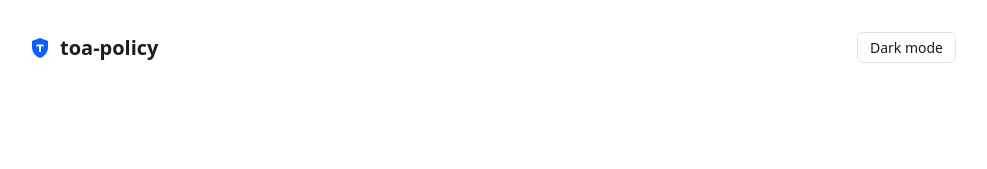
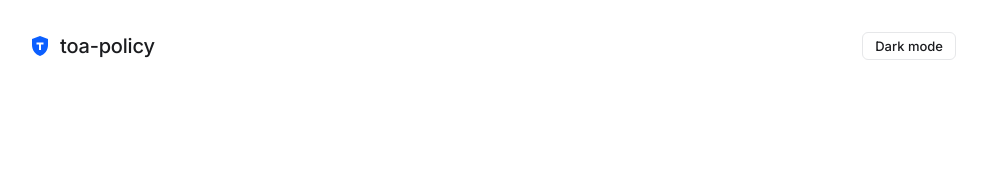
Before and after one commit to djhardy99/toa, a React (Vite) app in the folder apps/toa-policy/: page / in a window 1280 px wide. Shown: the top 169 px of the page, without its empty margins (148-1135 px from the left). Built offline with nearby package versions, Linux system fonts and the light colour scheme.

Commit message:
sttyle update

```diff
--- a/apps/toa-policy/index.html
+++ b/apps/toa-policy/index.html
@@ -4,6 +4,12 @@
     <meta charset="utf-8" />
     <meta name="viewport" content="width=device-width, initial-scale=1" />
     <title>toa-policy</title>
+    <link rel="preconnect" href="https://fonts.googleapis.com" />
+    <link rel="preconnect" href="https://fonts.gstatic.com" crossorigin />
+    <link
+      rel="stylesheet"
+      href="https://fonts.googleapis.com/css2?family=Inter:wght@400;500&display=swap"
+    />
     <link rel="stylesheet" href="/src/styles.css" />
   </head>
   <body>
--- a/apps/toa-policy/src/styles.css
+++ b/apps/toa-policy/src/styles.css
@@ -3,13 +3,13 @@
 :root {
   color-scheme: light dark;
 
-  --bg: light-dark(#ffffff, #0f1114);
-  --surface: light-dark(#f6f7f9, #171a1e);
-  --text: light-dark(#1a1d21, #e6e8eb);
-  --muted: light-dark(#5f6872, #9aa3ad);
-  --border: light-dark(#e1e4e8, #2a2f36);
+  --bg: light-dark(#ffffff, #0d0e10);
+  --surface: light-dark(#f7f7f8, #141518);
+  --text: light-dark(#1b1c1f, #e8e9eb);
+  --muted: light-dark(#6b6f76, #8a8f98);
+  --border: light-dark(#e6e7e9, #23252a);
   --accent: light-dark(#0b5fff, #5b92ff);
-  --accent-text: light-dark(#ffffff, #0f1114);
+  --accent-text: light-dark(#ffffff, #0d0e10);
 
   --ok-bg: light-dark(#e6f2ea, #16301f);
   --ok-text: light-dark(#1d5b32, #8fd0a4);
@@ -18,11 +18,11 @@
   --bad-bg: light-dark(#f8e3e1, #3b1d1a);
   --bad-text: light-dark(#8a2a22, #eb9a92);
 
-  --font: system-ui, -apple-system, "Segoe UI", Roboto, sans-serif;
+  --font: "Inter", system-ui, -apple-system, "Segoe UI", Roboto, sans-serif;
   --mono: ui-monospace, "SF Mono", Menlo, Consolas, monospace;
 
   --text-xs: 12px;
-  --text-sm: 14px;
+  --text-sm: 13px;
   --text-md: 16px;
   --text-lg: 20px;
 
@@ -54,7 +54,8 @@ body {
   margin: 0;
   background: var(--bg);
   color: var(--text);
-  font: var(--text-sm) / 1.5 var(--font);
+  font: var(--text-sm) / 1.4 var(--font);
+  -webkit-font-smoothing: antialiased;
 }
 
 #app {
@@ -66,7 +67,8 @@ body {
 h1,
 h2 {
   margin: 0;
-  font-weight: 600;
+  font-weight: 500;
+  letter-spacing: -0.01em;
 }
 h1 {
   font-size: var(--text-lg);
@@ -114,6 +116,10 @@ code,
   font: inherit;
   font-weight: 500;
   cursor: pointer;
+  transition: background 150ms;
+}
+.button:hover:not(:disabled) {
+  background: var(--surface);
 }
 .button:disabled {
   color: var(--muted);
@@ -123,6 +129,10 @@ code,
   border-color: var(--accent);
   background: var(--accent);
   color: var(--accent-text);
+}
+.button-primary:hover:not(:disabled) {
+  background: var(--accent);
+  filter: brightness(1.1);
 }
 .button-primary:disabled {
   opacity: 0.5;
@@ -155,6 +165,9 @@ td {
   text-align: left;
   vertical-align: top;
 }
+tbody tr:hover td {
+  background: var(--surface);
+}
 th {
   color: var(--muted);
   font-size: var(--text-xs);
```
Also changed, not shown: 1 other file (tests, documents, lock files or other folders).
